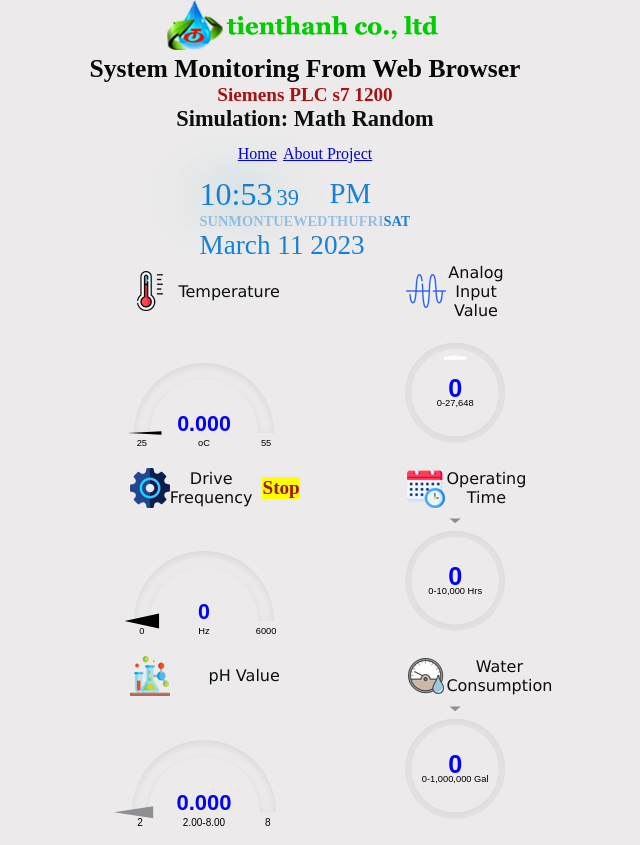
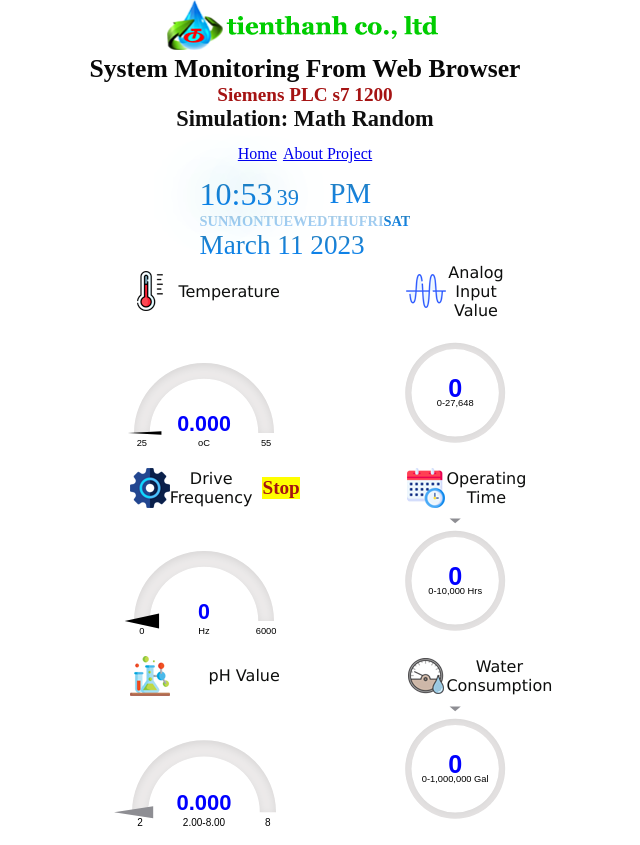
Before and after one commit to dangdien2000/automation, a plain HTML site: page index.html in a window 1280 px wide. Shown: the top 845 px of the page, without its empty margins (335-975 px from the left). Drawn offline with nearby package versions, Linux system fonts and the light colour scheme; no server answers; a web font is replaced by a local one.

Commit message:
Update style.css

```diff
--- a/style.css
+++ b/style.css
@@ -12,7 +12,7 @@ body {
   display: grid;
   place-items: center;
   font-family: Digital-7 Mono;
-  background-color: #eceaea;
+  //background-color: #eceaea;
 
   //background-image: url(https://images.unsplash.com/photo-1491378630646-3440efa57c3b?ixlib=rb-4.0.3&ixid=MnwxMjA3fDB8MHxwaG90by1wYWdlfHx8fGVufDB8fHx8&auto=format&fit=crop&w=1587&q=80);
 }
@@ -80,7 +80,7 @@ p{
 }
 .gauge{
   padding-top: 0px;
-  background-color: #eceaea;
+  //background-color: #eceaea;
   height: 140px;
 }
 table{
```
